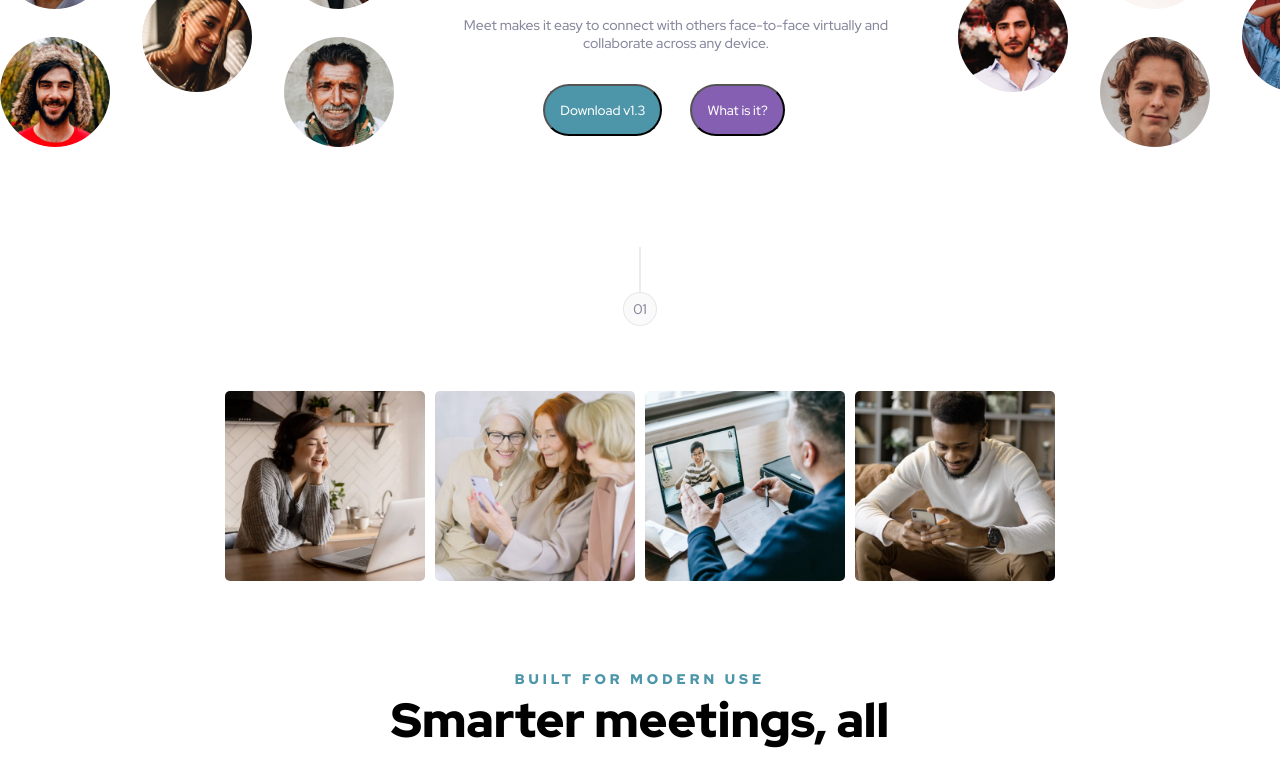
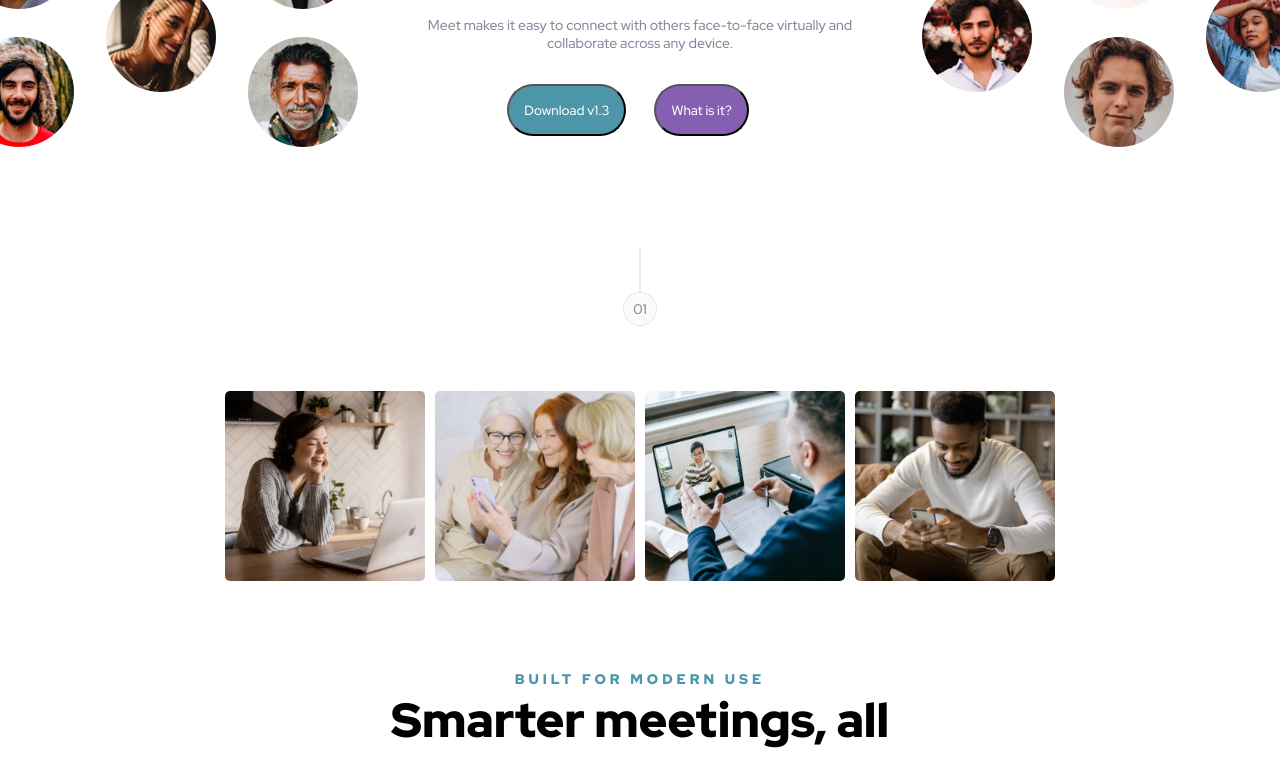
Before and after one commit to Chris-Agnew/Meet-App, a plain HTML site: page index.html in a window 1280 px wide. Shown: the part 284-1047 px from the top of the page. Drawn offline with Linux system fonts and the light colour scheme.

Commit message:
ADD:  center website on ultrawide

```diff
--- a/styles.css
+++ b/styles.css
@@ -2,13 +2,18 @@
 html,
 body {
   overflow-x: hidden;
+  display: flex;
+  justify-content: center;
+  align-items: center;
 }
 * {
   margin: 0;
   padding: 0;
   box-sizing: border-box;
 }
-
+.container {
+  max-width: 1500px;
+}
 .heading {
   text-align: center;
   margin: 3rem 0;
```
